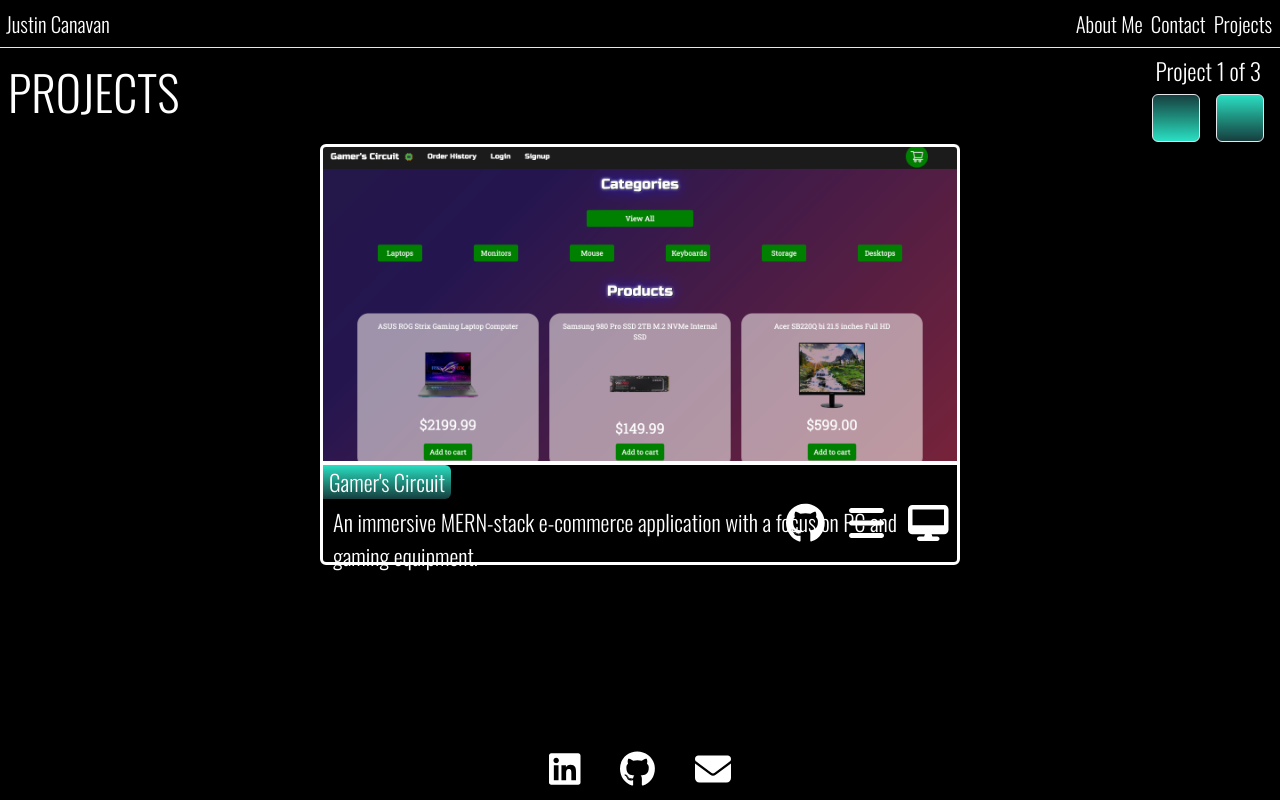
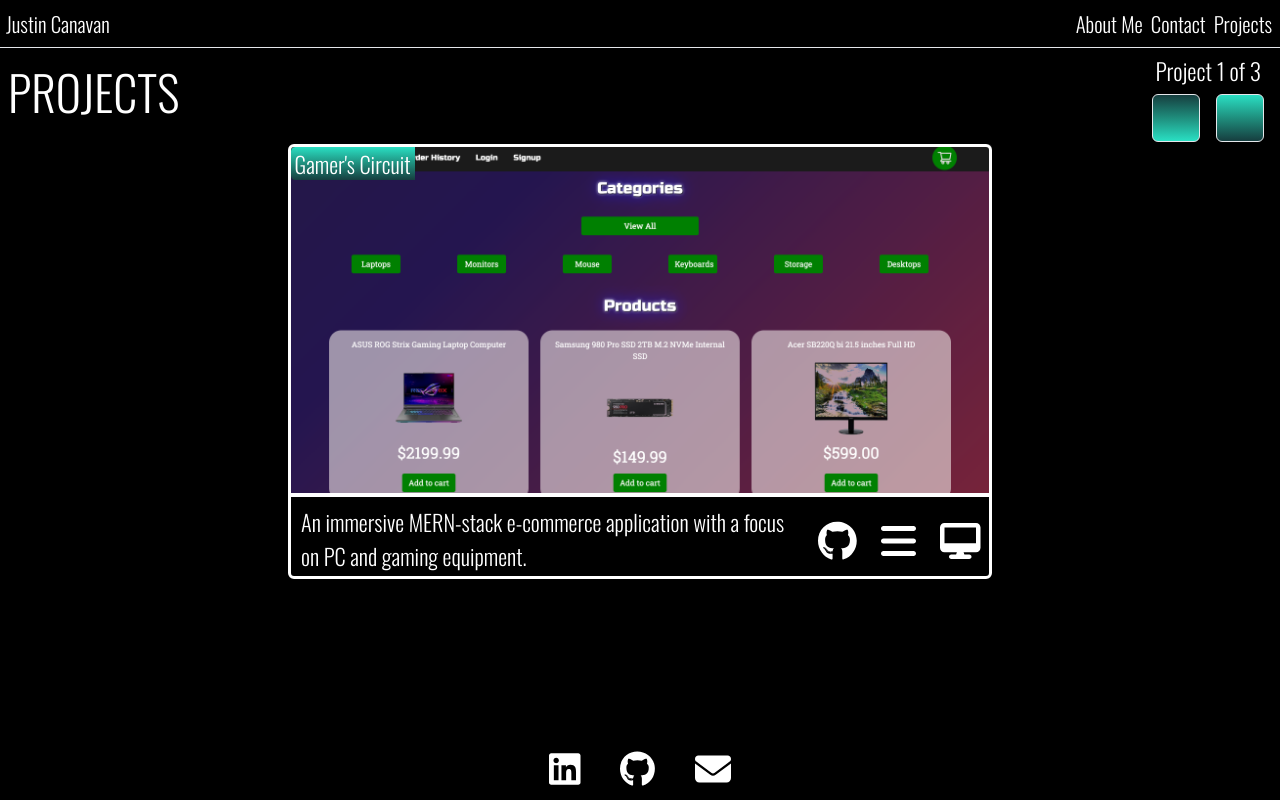
Before and after one commit to justincanavandev/vite-portfolio, a React (Vite) app in the folder vite-portfolio/: page /projects in a window 1280 px wide. Built offline with nearby package versions, Linux system fonts and the light colour scheme; some icons are missing; a web font is replaced by a local one.

Commit message:
completed projects page refactor up to 1280

```diff
--- a/vite-portfolio/src/components/FooterIcons.tsx
+++ b/vite-portfolio/src/components/FooterIcons.tsx
@@ -8,7 +8,7 @@
   const location = useLocation()
 
   return (
-    <div className="flex justify-center sm:mb-3 sm:items-end sm:mx-auto  md:mt-0 z-40">
+    <div className="flex justify-center sm:mb-1 sm:items-end sm:mx-auto  md:mt-0 z-40">
       <div
         className={`flex ${screenHeight < 650 ? location.pathname==="/projects" && "mb-[.4rem] xs:mt-[5.9rem] sm:mt-0 sm:w-full  md:mt-[.5rem] " : "absolute bottom-2.5"}`}
       >
--- a/vite-portfolio/src/pages/Projects/Projects2.tsx
+++ b/vite-portfolio/src/pages/Projects/Projects2.tsx
@@ -200,7 +200,7 @@
             screenHeight >= 650
               ? showProjectDetails
                 ? `h-[70vh] sm:h-[72vh]`
-                : "h-[44vh] sm:h-[55vh] lg:h-[70vh] "
+                : " lg:h-[70vh] "
               : showProjectDetails
               ? "h-[30rem] sm:h-[31.7rem]"
               : "h-[50rem]"
@@ -216,9 +216,9 @@
             }   mx-auto  z-30  sm:mt-[5vh] sm:static  sm:items-start md:items-center md:mt-[4.5vh] lg:mt-2`}
           >
             <div className=" ">
-              <div className="">
+              <div className="flex flex-col items-center">
                 <div
-                  className={`before:rounded-t-md before:z-50 h-[14rem] w-64 z-40 relative img-border rounded-b-md text-[.8rem] xs:h-[14rem] xs:w-[28rem] sm:w-[36rem] sm:h-[19.5rem] md:w-[40rem]  lg:w-[40rem] lg:h-[20rem] ${
+                  className={`before:rounded-t-md before:z-40 h-[18rem] w-[95%] z-30 relative img-border rounded-b-md text-[.8rem] xs:h-[17rem] xs:w-[28rem] sm:w-[36rem] sm:h-[21rem] md:w-[40rem]  lg:w-[44rem] lg:h-[22rem] ${
                     closeAnimation
                       ? `${
                           featuredProject.name === selectedProject.name
@@ -237,10 +237,32 @@
                   }`}
                   onClick={() => displayCard(selectedImageIndex)}
                 >
+                  {/* proj title 2 */}
+                  {/* <div
+                    className={`absolute z-50 bottom-[5px] left-[5px] bg-transparent rounded-r-[.375rem] px-1.5 bg-teal-gradient ${
+                      closeAnimation
+                        ? `${
+                            featuredProject.name === selectedProject.name
+                              ? `image-opacity-close `
+                              : ""
+                          }`
+                        : `${
+                            featuredProject.name === selectedProject.name
+                              ? `image-opacity-expand `
+                              : ""
+                          }`
+                    }`}
+                  >
+                    <h3 className="text-[1.1rem] mx-auto xs:text-[1.3rem] md:text-[1.3rem] lg:text-[1.4rem]">
+                      {selectedProject.name}
+                    </h3>
+                  </div> */}
+                  {/* proj title 2 */}
+
                   <img
                     src={selectedProject.thumbnail}
                     alt="project-image"
-                    className={`h-[14rem]  w-64 xs:h-[14rem] xs:w-[28rem] sm:w-[36rem] sm:h-[19.5rem]  md:w-[40rem] lg:h-[20rem]  lg:w-[40rem] object-left-top object-cover xs:object-top
+                    className={`h-[18rem]  w-full xs:h-[17rem] xs:w-[28rem] sm:w-[36rem] sm:h-[21rem]  md:w-[40rem] lg:h-[22rem] lg:w-[44rem] object-left-top object-cover xs:object-top
                 ${
                   closeAnimation
                     ? `${
@@ -269,32 +291,39 @@
                   />
 
                   <div
-                    className={`absolute top-[2.7px] left-[2.6px] bg-teal-gradient text-white rounded-l-[4.2px]
-                ${
-                  showProjectDetails &&
-                  selectedProject.name === featuredProject.name
-                    ? bannerOpacity
-                    : "opacity-100"
-                }
-                ${
-                  closeAnimation
-                    ? `
-                    ${
-                      featuredProject.name === selectedProject.name
-                        ? "animate-banner-opacity-expand"
-                        : ""
-                    }`
-                    : `${
-                        featuredProject.name === selectedProject.name
-                          ? "animate-banner-opacity-close"
-                          : ""
-                      }`
-                }
-                `}
+                    className="absolute top-[2.7px] left-[2.6px] bg-teal-gradient text-white rounded-l-[4.2px] "
+                // ${
+                //   showProjectDetails &&
+                //   selectedProject.name === featuredProject.name
+                //     ? bannerOpacity
+                //     : "opacity-100"
+                // }
+                // ${
+                //   closeAnimation
+                //     ? `
+                //     ${
+                //       featuredProject.name === selectedProject.name
+                //         ? "animate-banner-opacity-expand"
+                //         : ""
+                //     }`
+                //     : `${
+                //         featuredProject.name === selectedProject.name
+                //           ? "animate-banner-opacity-close"
+                //           : ""
+                //       }`
+                // }
+
                   >
                     <p className="px-1 text-[1.1rem] xs:text-[1.3rem] md:text-[1.1rem] lg:text-[1.4rem]">
                       {selectedProject.name}
                     </p>
+                    {/* <div
+                        className={`absolute top-[-20px] left-0 rounded-r-[.375rem] px-1.5 bg-teal-gradient`}
+                      >
+                        <h3 className="text-[1.1rem] mx-auto xs:text-[1.3rem] md:text-[1.3rem] lg:text-[1.4rem]">
+                          {selectedProject.name}
+                        </h3>
+                      </div> */}
                   </div>
                 </div>
 
@@ -304,7 +333,7 @@
                   showProjectDetails && (
                     <div
                       onAnimationEnd={setAnimationState}
-                      className={`h-[10rem] w-64 z-10 relative xs:h-36 xs:w-[28rem] sm:w-[36rem] sm:h-[6.3rem]  md:w-[40rem]  lg:w-[40rem]  ${
+                      className={`h-[6.2rem] w-[95%] z-10 relative xs:h-[6.8rem] xs:w-[28rem] sm:w-[36rem] sm:h-[4.9rem]  md:w-[40rem] lg:h-[5.2rem]  lg:w-[44rem]  ${
                         closeAnimation
                           ? "animate-project-details-close sm:animate-project-details-close-sm"
                           : "animate-project-details-open"
@@ -318,30 +347,32 @@
                           {nextPrevBtns}
                         </div>
                       </div>
-                      <div
-                        className={`absolute top-0 left-0 rounded-r-[.375rem] px-1.5 bg-teal-gradient`}
+                      {/* <div
+                        className={`absolute top-[-20px] left-0 rounded-r-[.375rem] px-1.5 bg-teal-gradient`}
                       >
                         <h3 className="text-[1.1rem] mx-auto xs:text-[1.3rem] md:text-[1.3rem] lg:text-[1.4rem]">
                           {selectedProject.name}
                         </h3>
-                      </div>
+                      </div> */}
                       <div className="sm:flex sm:relative">
-                        <p className="text-[1.1rem] mt-1 px-2.5 absolute top-7 xs:mt-2.5 xs:text-[1.15rem] sm:w-[350px] sm:mt-[2.2rem] sm:static md:mt-8 md:w-[410px] md:text-[1.2rem] lg:mt-10  lg:w-[588px] lg:text-[1.4rem] ">
+                        <p className="text-[1rem] mb-1 line-clamp-2 mt-[.35rem] px-2.5 absolute top-0 xs:mt-1.5 xs:text-[1.15rem] sm:w-[350px] sm:mt-2 sm:static md:w-[410px] md:text-[1.2rem] lg:w-[520px] lg:text-[1.4rem] ">
                           {selectedProject.description}
                         </p>
 
-                        <div className="flex justify-between relative mx-[.3rem] mb-1 sm:my-1 sm:gap-6 sm:absolute sm:items-center sm:h-full right-1 ">
+                        <div className="flex justify-between relative mx-[.3rem] mb-1 sm:my-1 sm:gap-6 sm:absolute sm:items-center sm:h-full sm:right-1 ">
                           <Link to={selectedProject.githubRepo} target="_blank">
                             <FontAwesomeIcon
                               icon={faGithub}
-                              className="absolute left-[.3rem] bottom-[.3rem] text-[1.6rem] xs:text-[1.7rem] xs:bottom-[.5rem] sm:static sm:text-[2.3rem] md:text-[2.5rem] "
+                              className="absolute left-[.5rem] bottom-[.3rem] text-[1.6rem] xs:text-[1.7rem] xs:bottom-[.5rem] sm:static sm:text-[2.3rem] md:text-[2.5rem] "
                               size="2xl"
                             />
                           </Link>
                           <button>
                             <FontAwesomeIcon
                               icon={faBars}
-                              className="absolute left-[6.7rem] bottom-[.3rem] text-[1.6rem] xs:left-[12.7rem] xs:text-[1.7rem] xs:bottom-[.5rem] sm:static sm:text-[2.3rem] md:text-[2.5rem]"
+                              className={`absolute left-0 ${
+                                screenWidth < 475 && "right-0"
+                              } mx-auto bottom-[.3rem] text-[1.6rem] xs:left-[12.7rem] xs:text-[1.7rem] xs:bottom-[.5rem] sm:static sm:text-[2.3rem] md:text-[2.5rem]`}
                               size="2xl"
                               onClick={() => {
                                 setProjectIndex(selectedImageIndex)
@@ -366,13 +397,11 @@
           </div>
           {/* {screenHeight < 650 && screenWidth < 640 && <FooterIcons />} */}
         </div>
-{/*
+        {/*
         {(screenHeight >= 650 ||
           screenHeight < 650 )
            &&  */}
-           <FooterIcons />
-
-
+        <FooterIcons />
       </div>
       {viewProjectDetails && <ProjectDetails projectIndex={projectIndex} />}
     </>
--- a/vite-portfolio/tailwind.config.js
+++ b/vite-portfolio/tailwind.config.js
@@ -102,7 +102,7 @@
           },
 
           "100%": {
-            transform: "translateY(-140%)",
+            transform: "translateY(-165%)",
           },
         },
         "project-details-close-sm": {
```
